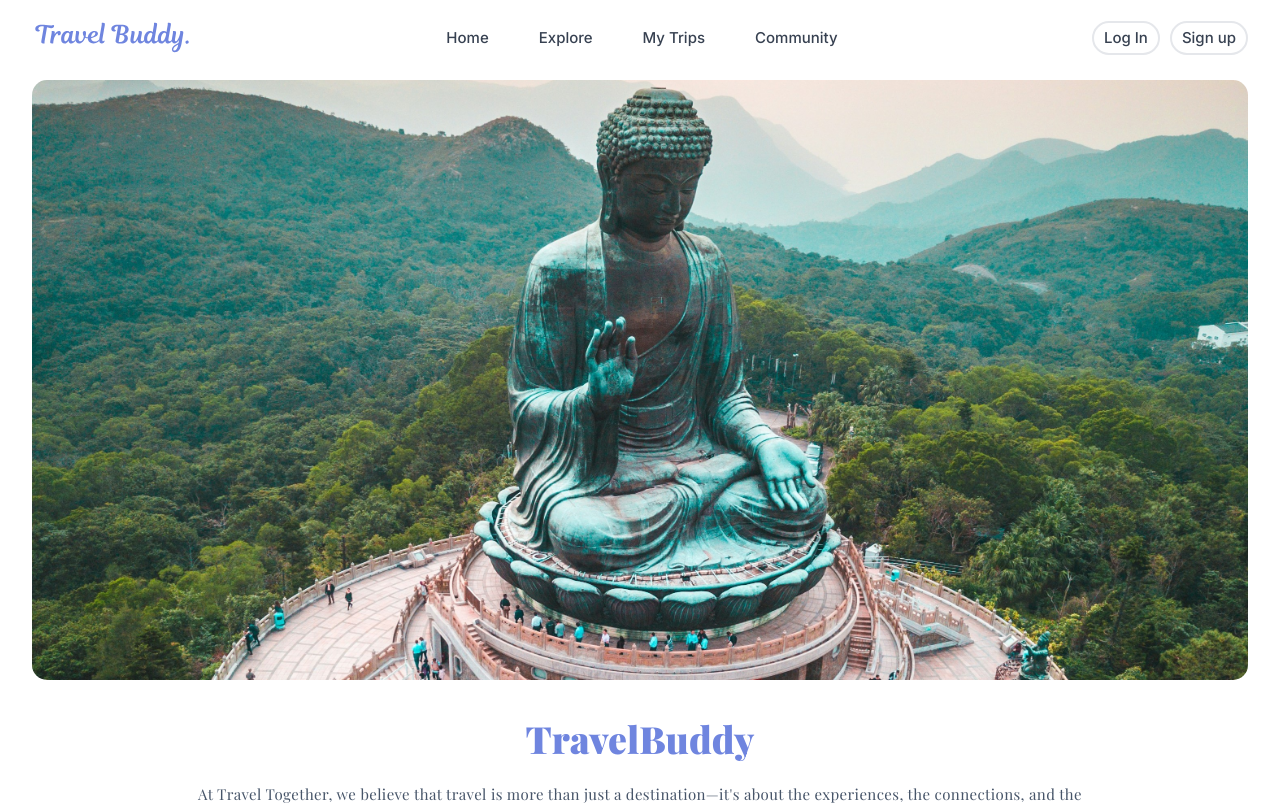
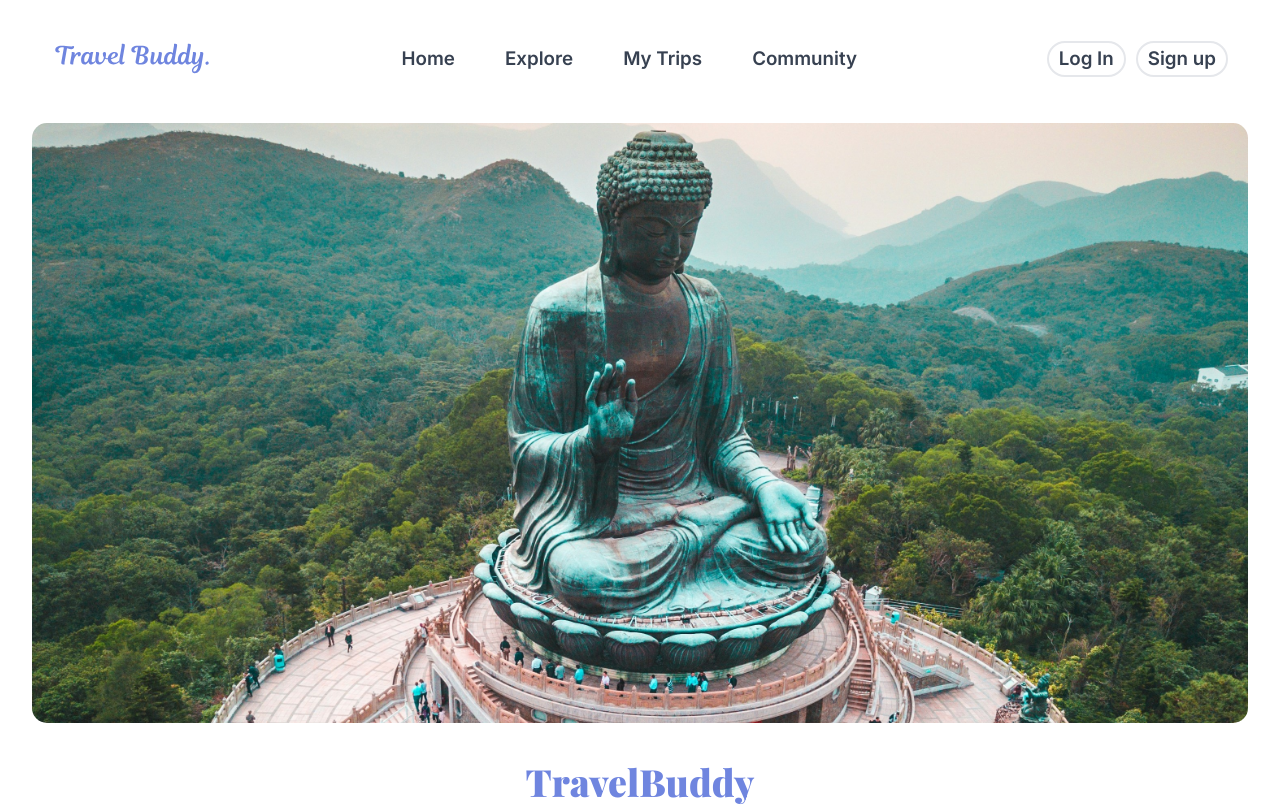
Before and after one commit to Gaurav-Nath-Dev/TravelBuddy_Project, a React (Vite) app in the folder frontend/: page / in a window 1280 px wide. Shown: the top 806 px of the page. Built offline with nearby package versions, Linux system fonts and the light colour scheme; no server answers; a web font is replaced by a local one.

Commit message:
Explore page work

```diff
--- a/frontend/src/components/Navbar.jsx
+++ b/frontend/src/components/Navbar.jsx
@@ -38,7 +38,7 @@ export const Navbar = () => {
   }, []);
 
   return (
-    <nav className="mt-8 bg-white text-2xl text-gray-700 font-medium m-auto flex justify-between items-center w-[95%]">
+    <nav className="mt-8 p-8 rounded-3xl bg-white bg-transparent text-3xl text-gray-700 font-semibold m-auto flex justify-between items-center w-[95%]">
       <Link><img src={travel_buddy_logo} alt="" className="w-[16rem] min-w-[10rem]"/></Link>
       <div className="">
         {(isOpenNav) ?
--- a/frontend/src/pages/ExplorePage.jsx
+++ b/frontend/src/pages/ExplorePage.jsx
@@ -18,16 +18,20 @@ export const ExplorePage = () => {
 
   return (
     <>
-			<Navbar />
 			{(isLoading) ?
 			<Loader className="animate-spin mx-auto" size={24} />
 			:
 			// <section className="grid bord mt-10 m-auto md:w-[70%] grid-cols-1 md:grid-cols-2 gap-8">
-			<section className="flex flex-wrap justify-center mt-10 m-auto md:w-[60%] grid-cols-1 md:grid-cols-2 gap-8">
-				{posts.map((post) => (
+			<>
+			<section className="h-[100svh] overflow-hidden bg-cloud_planes bg-center bg-no-repeat bg-cover items-center">
+			<Navbar />
+				<div className="flex flex-wrap justify-center mt-10 m-auto md:w-[60%] gap-8 h-[75rem] overflow-y-scroll overscroll-y-none">
+					{posts.map((post) => (
 					<Post key={post.id} name={post.name} Date={post.date} buddy={post.buddy} from={post.from} to={post.to}/>
 				))}
+				</div>
 			</section>
+			</>
 			}
     </>
   );
--- a/frontend/src/pages/LogInPage.jsx
+++ b/frontend/src/pages/LogInPage.jsx
@@ -24,7 +24,7 @@ export const LogInPage = () => {
 
   return (
     <>
-      <section className=" bord flex justify-center h-[100svh] overflow-hidden bg-cloud_planes bg-center bg-no-repeat bg-cover items-center">
+      <section className="flex justify-center h-[100svh] overflow-hidden bg-cloud_planes bg-center bg-no-repeat bg-cover items-center">
       <motion.div
       className=" absolute text-center rounded-3xl  w-[35rem] h-fit bg-gray-100 bg-opacity-[.3] backdrop-blur-sm text-gray-500"
       initial={{ opacity: 0, y: 20 }}
```
